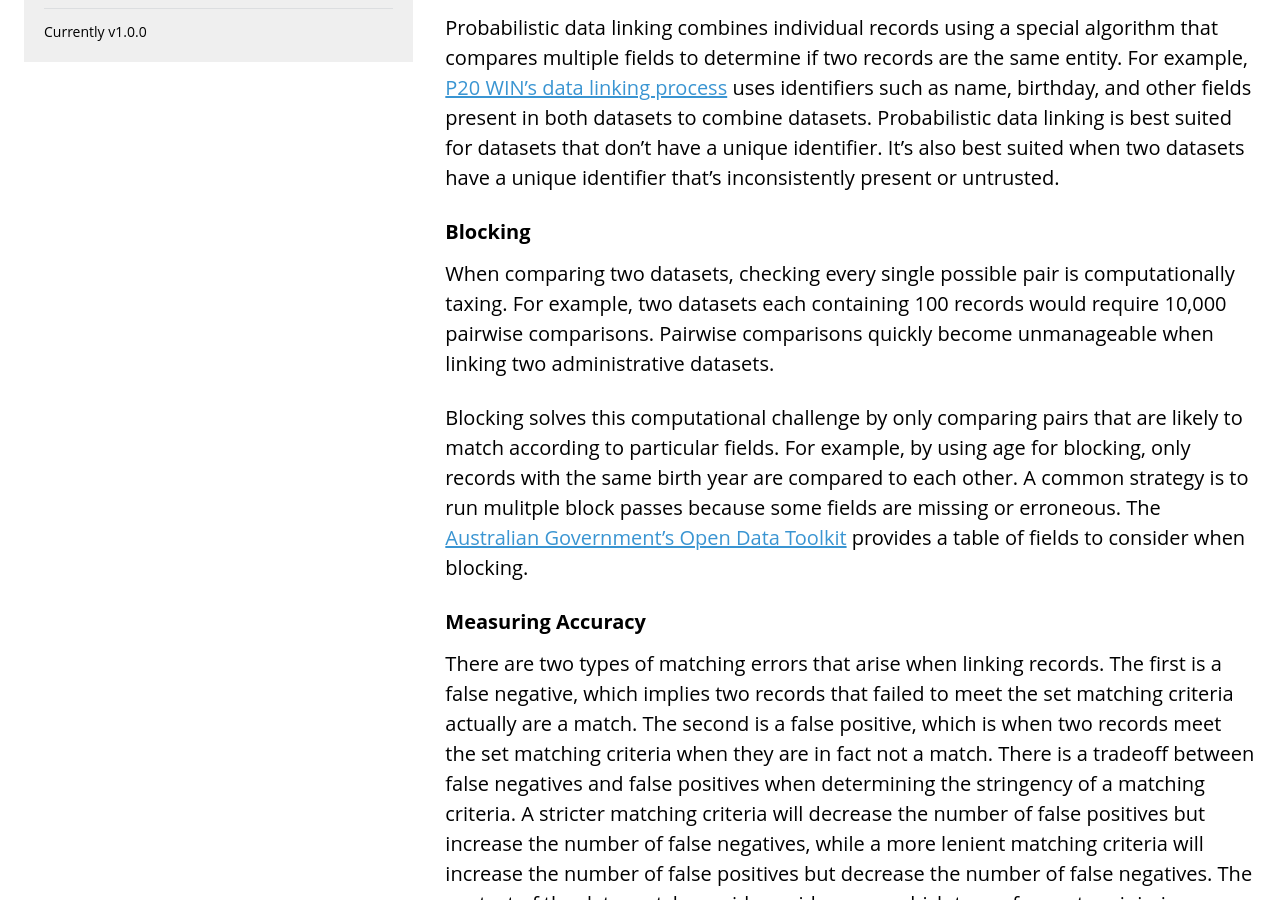
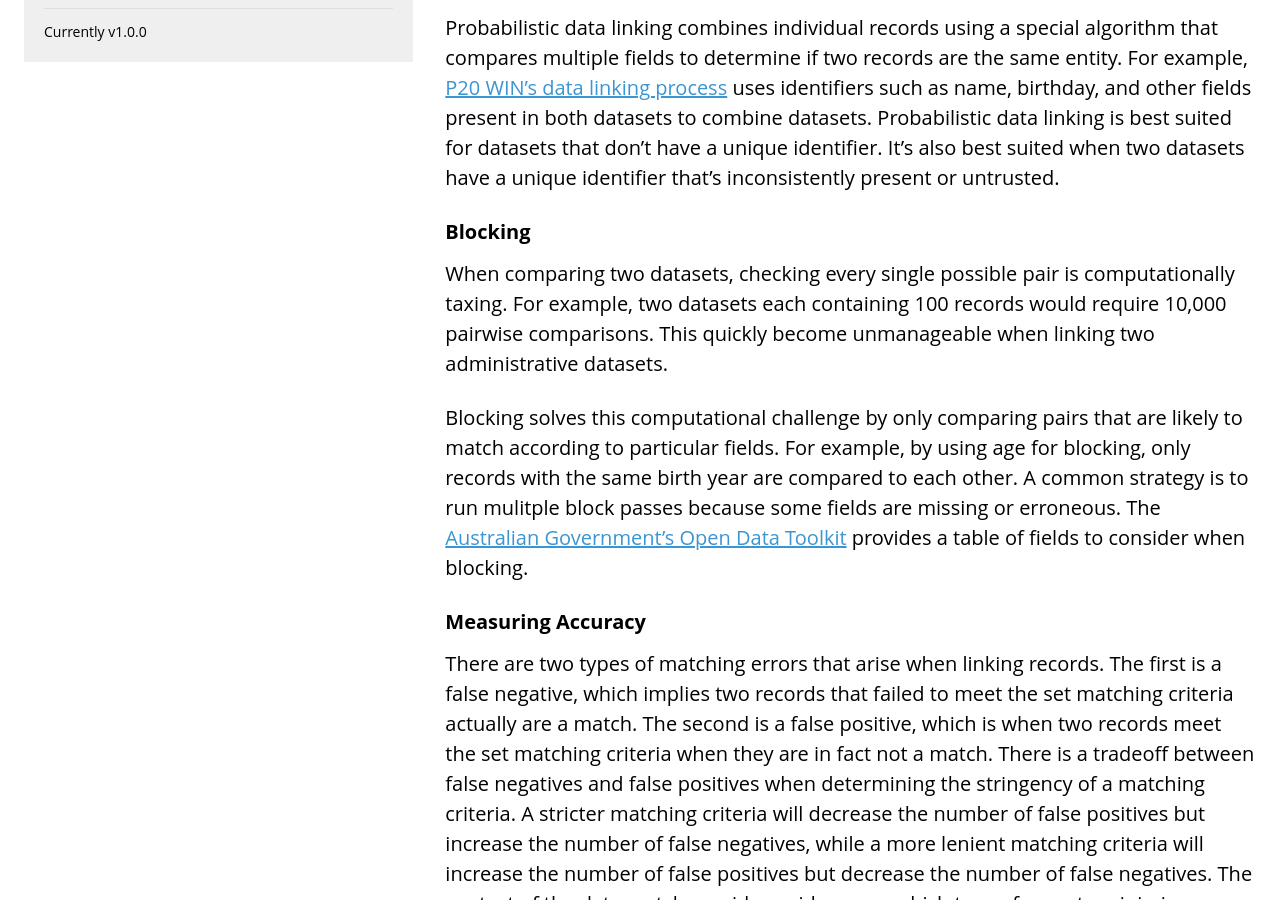
Before and after one commit to CTOpenData/data-sharing-playbook, a Jekyll site: the page built from 8_appendix-c-linking-datasets.md, in a window 1280 px wide and 900 px high, scrolled down 673 px. Built offline with Jekyll 4.4.1, drawn with Linux system fonts in a browser that asks for light colours.

Commit message:
Update 8_appendix-c-linking-datasets.md

```diff
--- a/8_appendix-c-linking-datasets.md
+++ b/8_appendix-c-linking-datasets.md
@@ -17,7 +17,7 @@ Deterministic data linking combines individual records only if the fields that a
 Probabilistic data linking combines individual records using a special algorithm that compares multiple fields to determine if two records are the same entity. For example, [P20 WIN's data linking process](https://youtu.be/c6D_8qisXyA) uses identifiers such as name, birthday, and other fields present in both datasets to combine datasets. Probabilistic data linking is best suited for datasets that don’t have a unique identifier. It’s also best suited when two datasets have a unique identifier that’s inconsistently present or untrusted.
 
 ### Blocking
-When comparing two datasets, checking every single possible pair is computationally taxing. For example, two datasets each containing 100 records would require 10,000 pairwise comparisons. Pairwise comparisons quickly become unmanageable when linking two administrative datasets.
+When comparing two datasets, checking every single possible pair is computationally taxing. For example, two datasets each containing 100 records would require 10,000 pairwise comparisons. This quickly become unmanageable when linking two administrative datasets.
 
 Blocking solves this computational challenge by only comparing pairs that are likely to match according to particular fields. For example, by using age for blocking, only records with the same birth year are compared to each other. A common strategy is to run mulitple block passes because some fields are missing or erroneous. The [Australian Government's Open Data Toolkit](https://toolkit.data.gov.au/Data_Linking_Information_Series_Sheet_4:_Probabilistic_linking.html)
 provides a table of fields to consider when blocking.
```
